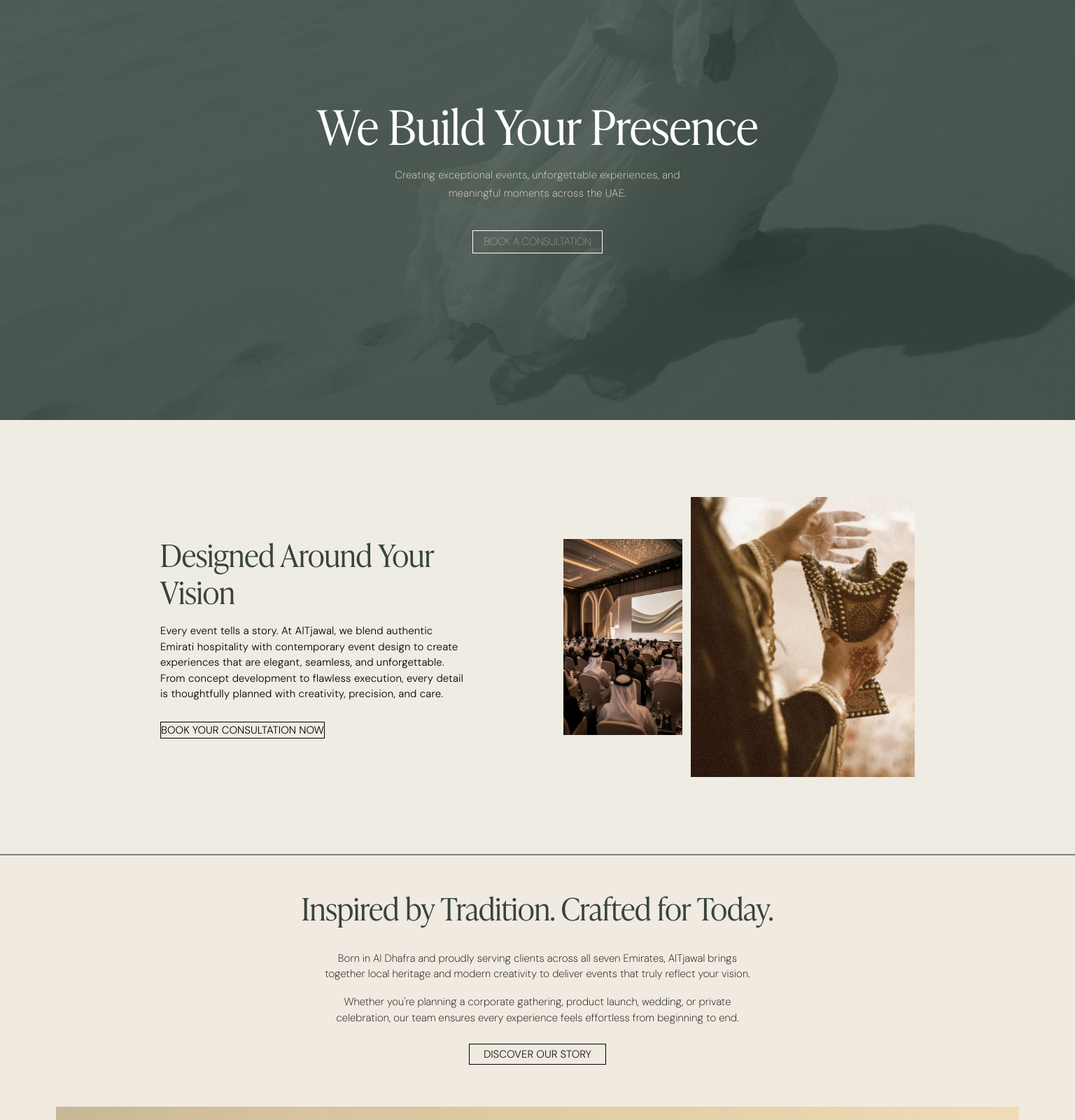
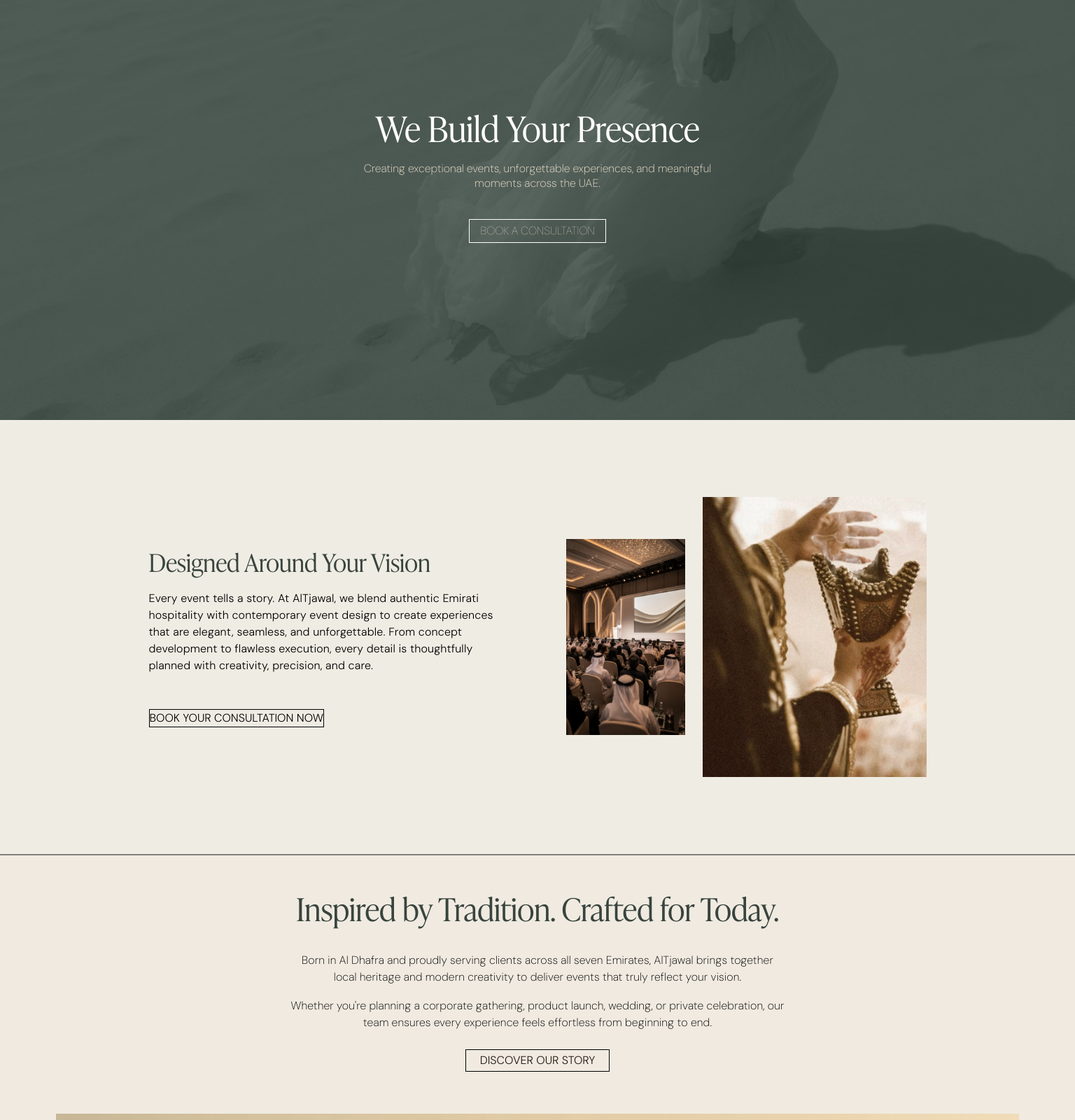
Before and after one commit to Harisshabbir76/altjawal, a Next.js app in the folder frontend/: page / in a window 1536 px wide. Shown: the part 200-1800 px from the top of the page at 70% size. Built offline with nearby package versions, Linux system fonts and the light colour scheme; no server answers.

Commit message:
styling changes on home page

```diff
--- a/frontend/app/styles/footer.css
+++ b/frontend/app/styles/footer.css
@@ -30,11 +30,11 @@
 
 .footer-cta-paragraph {
   font-family: "DM Sans", sans-serif;
-  font-size: 12px;
+  font-size: 14px;
   font-weight: 300;
   color: #000000;
   line-height: 1.65;
-  max-width: 370px;
+  max-width: 430px;
   margin: 0 auto 1.4rem;
 }
 
@@ -105,7 +105,7 @@
 
 .footer-col-heading {
   font-family: "DM Sans", sans-serif;
-  font-size: 13px;
+  font-size: 14px;
   font-weight: 700;
   color: #000000;
   margin: 0 0 10px;
@@ -123,7 +123,7 @@
 
 .footer-link {
   font-family: "DM Sans", sans-serif;
-  font-size: 12px;
+  font-size: 14px;
   font-weight: 300;
   color: #000000;
   text-decoration: none;
@@ -137,11 +137,11 @@
 
 .footer-about {
   font-family: "DM Sans", sans-serif;
-  font-size: 12px;
+  font-size: 14px;
   font-weight: 300;
   color: #000000;
   margin: 0;
-  max-width: 200px;
+  max-width: 230px;
 }
 
 /* Socials + copyright */
@@ -167,8 +167,8 @@
 }
 
 .footer-social-icon {
-  width: 22px;
-  height: 22px;
+  width: 18px;
+  height: 18px;
   display: block;
 }
 
@@ -369,16 +369,24 @@
 /* ── Large screens ── */
 @media (min-width: 1401px) {
   .footer-cta-heading {
-    font-size: 32px;
+    font-size: 30px;
   }
 
   .footer-cta-paragraph {
-    font-size: 14px;
-    max-width: 470px;
+    font-size: 16px;
+    max-width: 500px;
   }
 
   .footer-main {
     padding: 60px 7rem 35px;
+  }
+  .footer-link,
+  .footer-about,
+  .footer-copyright{
+    font-size: 16px;
+  }
+  .footer-about{
+    max-width: 260px;
   }
 }
 
--- a/frontend/app/styles/homepage/chooseussection.css
+++ b/frontend/app/styles/homepage/chooseussection.css
@@ -51,7 +51,7 @@
 
 .chooseus-item {
   font-family: "DM Sans", sans-serif;
-  font-size: 12px;
+  font-size: 14px;
   font-weight: 300;
   color: #000000;
   line-height: 1.6;
@@ -206,16 +206,16 @@
   }
 
   .chooseus-heading {
-    font-size: 40px;
+    font-size: 35px;
   }
 
   .chooseus-item {
-    font-size: 15px;
+    font-size: 16px;
   }
 
   .chooseus-right {
-    height: 330px;
-    width: 250px;
+    height: 300px;
+    width: 170px;
     margin-top: 50px;
   }
   .chooseus-left {
--- a/frontend/app/styles/homepage/experiencesection.css
+++ b/frontend/app/styles/homepage/experiencesection.css
@@ -111,7 +111,7 @@
   }
 
   .experience-heading {
-    font-size: 38px;
+    font-size: 35px;
   }
 
   .experience-stats {
@@ -119,10 +119,10 @@
   }
 
   .experience-value {
-    font-size: 52px;
+    font-size: 50px;
   }
 
   .experience-label {
-    font-size: 14px;
+    font-size: 20px;
   }
 }
--- a/frontend/app/styles/homepage/herosection.css
+++ b/frontend/app/styles/homepage/herosection.css
@@ -28,7 +28,7 @@
 /* ── Heading ── */
 .hero-heading {
   font-family: var(--font-ivy-presto), serif;
-  font-size: 52px;
+  font-size: 45px;
   font-weight: 200;
   color: #FFFFFF;
   line-height: 1.15;
@@ -39,13 +39,12 @@
 /* ── Paragraph ── */
 .hero-paragraph {
   font-family: "DM Sans", sans-serif;
-  font-size: 12px;
+  font-size: 14px;
   font-weight: 250;
   color: #EDE1CB;
-  line-height: 1.75;
-  letter-spacing: 0.02em;
+  line-height: 1.3;
   margin: 0 0 2.5rem;
-  max-width: 400px;
+  max-width: 450px;
 }
 
 /* ── Button ── */
@@ -127,16 +126,16 @@
 /* ── Large screens: > 1400px ── */
 @media (min-width: 1401px) {
   .hero-heading {
-    font-size: 68px;
+    font-size: 50px;
     max-width: 800px;
   }
 
   .hero-paragraph {
-    font-size: 15px;
-    max-width: 480px;
+    font-size: 16px;
+    max-width: 530px;
   }
 
   .hero-button {
-    font-size: 15px;
+    font-size: 16px;
   }
 }
--- a/frontend/app/styles/homepage/marqueesection.css
+++ b/frontend/app/styles/homepage/marqueesection.css
@@ -19,7 +19,7 @@
 
 .marquee-item {
   font-family: "DM Sans", sans-serif;
-  font-size: 12px;
+  font-size: 14px;
   font-weight: 300;
   color: #EDE1CB;
   display: inline-flex;
--- a/frontend/app/styles/homepage/purposesection.css
+++ b/frontend/app/styles/homepage/purposesection.css
@@ -6,7 +6,7 @@
 
 /* ── Top: Events with Purpose ── */
 .purpose-top {
-  padding: 50px 5rem 70px 10rem;
+  padding: 50px 5rem 70px 13rem;
   display: grid;
   grid-template-columns: 45% 55%;
   align-items: center;
@@ -56,10 +56,10 @@
 
 .purpose-paragraph {
   font-family: "DM Sans", sans-serif;
-  font-size: 12px;
+  font-size: 14px;
   font-weight: 300;
   color: #000000;
-  max-width: 380px;
+  max-width: 450px;
   margin: 0;
 }
 
@@ -67,7 +67,7 @@
 .purpose-bottom {
   background-color: #38443E;
   margin: 0 5rem;
-  padding: 30px 5rem;
+  padding: 30px 3rem;
   display: grid;
   grid-template-columns: 55% 40%;
   align-items: center;
@@ -82,7 +82,7 @@
   color: #EDE1CB;
   line-height: 1.7;
   margin: 0;
-  max-width: 380px;
+  max-width: 345px;
 }
 
 /* Framed topview image */
@@ -241,19 +241,19 @@
 
   .purpose-image-stack {
     height: 360px;
-    width: auto;
+    width: 600px;
   }
 
   .purpose-heading {
-    font-size: 36px;
-    margin-left: 100px;
+    font-size: 35px;
+    margin-left: 120px;
   }
 
   .purpose-paragraph {
-    font-size: 15px;
+    font-size: 16px;
     max-width: 500px;
     margin-top: 40px;
-    margin-left: 100px;
+    margin-left: 120px;
   }
 
   .purpose-bottom {
@@ -262,7 +262,7 @@
 
   .purpose-quote {
     font-size: 22px;
-    max-width: 480px;
+    max-width: 420px;
   }
 
   .purpose-topview-wrap {
--- a/frontend/app/styles/homepage/servicessection.css
+++ b/frontend/app/styles/homepage/servicessection.css
@@ -18,10 +18,10 @@
 
 .services-paragraph {
   font-family: "DM Sans", sans-serif;
-  font-size: 12px;
+  font-size: 14px;
   font-weight: 200;
   color: #EDE1CB;
-  max-width: 500px;
+  max-width: 600px;
   margin: 0 auto 3rem;
 }
 
@@ -65,8 +65,8 @@
 
 /* ── Card label ── */
 .service-label {
-  font-family: "DM Sans", sans-serif;
-  font-size: 12px;
+  font-family: var(--font-ivy-presto), serif;
+  font-size: 16px;
   font-weight: 300;
   color: #EDE1CB;
   letter-spacing: 0.04em;
@@ -173,21 +173,21 @@
   }
 
   .services-paragraph {
-    font-size: 15px;
-    max-width: 600px;
+    font-size: 16px;
+    max-width: 670px;
   }
 
   .service-polaroid {
-    width: 210px;
-    padding: 12px 12px 36px;
+    width: 250px;
+    padding: 12px 12px 60px;
   }
 
   .service-img-wrap {
-    height: 200px;
+    height: 270px;
   }
 
   .service-label {
-    font-size: 15px;
+    font-size: 20px;
   }
 
   .services-frame-wrap {
--- a/frontend/app/styles/homepage/traditionsection.css
+++ b/frontend/app/styles/homepage/traditionsection.css
@@ -26,12 +26,12 @@
 
 .tradition-paragraph {
   font-family: "DM Sans", sans-serif;
-  font-size: 12px;
+  font-size: 14px;
   font-weight: 200;
   color: #000000;
   letter-spacing: 0.01em;
   margin: 0;
-  max-width: 535px;
+  max-width: 600px;
 }
 
 .tradition-button {
@@ -198,17 +198,17 @@
 /* ── Large screens: > 1400px ── */
 @media (min-width: 1401px) {
   .tradition-heading {
-    font-size: 44px;
+    font-size: 45px;
     max-width: 720px;
   }
 
   .tradition-paragraph {
-    font-size: 15px;
-    max-width: 620px;
+    font-size: 16px;
+    max-width: 710px;
   }
 
   .tradition-button {
-    font-size: 15px;
+    font-size: 16px;
   }
 
   .tradition-image-wrap {
--- a/frontend/app/styles/homepage/visionsection.css
+++ b/frontend/app/styles/homepage/visionsection.css
@@ -19,7 +19,7 @@
 
 .vision-heading {
   font-family: var(--font-ivy-presto), serif;
-  font-size: 36px;
+  font-size: 30px;
   font-weight: 300;
   color: #38443E;
   line-height: 1.2;
@@ -29,12 +29,12 @@
 
 .vision-paragraph {
   font-family: "DM Sans", sans-serif;
-  font-size: 12px;
+  font-size: 14px;
   font-weight: 300;
   color: #000000;
   letter-spacing: 0.01em;
   margin: 0;
-  max-width: 380px;
+  max-width: 450px;
 }
 
 .vision-button {
@@ -67,7 +67,7 @@
 /* ── Right: images ── */
 .vision-images {
   display: flex;
-  gap: 0.75rem;
+  gap: 25px;
   align-items: center;
 }
 
@@ -218,16 +218,17 @@
   }
 
   .vision-heading {
-    font-size: 44px;
+    font-size: 35px;
     max-width: 480px;
   }
 
   .vision-paragraph {
-    font-size: 15px;
-    max-width: 440px;
+    font-size: 16px;
+    max-width: 500px;
   }
 
   .vision-button {
-    font-size: 15px;
+    margin-top: 30px;
+    font-size: 16px;
   }
 }
--- a/frontend/app/styles/navbar.css
+++ b/frontend/app/styles/navbar.css
@@ -155,7 +155,6 @@ body {
 .book-now {
   padding: 0.45rem 1.1rem;
   letter-spacing: 0.14em;
-  border: 1px solid #EDE1CB;
   border-radius: 2px;
 }
 
```
